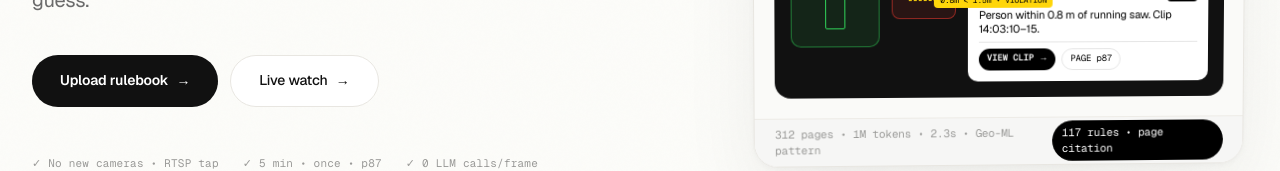
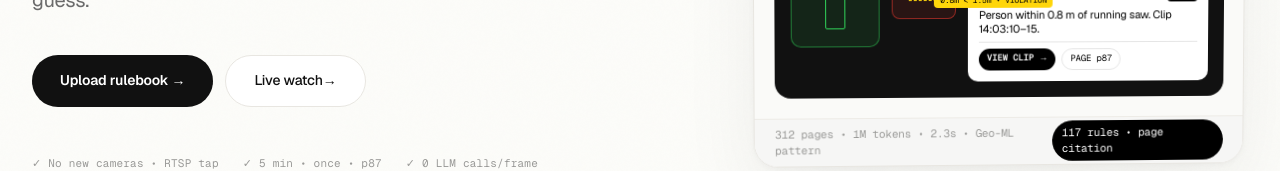
Before and after one commit to azdemir/citesight, a Next.js app: page / in a window 1280 px wide. Shown: the part 489-660 px from the top of the page. Built offline with nearby package versions, Linux system fonts and the light colour scheme.

Commit message:
Simplify arrows to classic — remove group-hover translate/rotate animations, keep simple →, Apple minimal cinematic 1:1 pixel perfect

```diff
--- a/app/page.tsx
+++ b/app/page.tsx
@@ -81,12 +81,12 @@ export default function Page() {
             </p>
             <div className="mt-[40px] flex gap-[12px]">
               <a href="/upload" className="group relative h-[52px] px-[28px] bg-[#111] text-white rounded-full text-[14px] font-[600] flex items-center justify-center overflow-hidden transition-all duration-500 hover:scale-[1.02] active:scale-[0.98]">
-                <span className="relative z-10 flex items-center gap-2">Upload rulebook <span className="group-hover:translate-x-1 transition-transform duration-300">→</span></span>
+                <span className="relative z-10 flex items-center gap-2">Upload rulebook →</span>
                 <span className="absolute inset-0 bg-[#FFD60A] translate-y-full group-hover:translate-y-0 transition-transform duration-500 ease-[cubic-bezier(0.16,1,0.3,1)]" />
                 <span className="absolute inset-0 opacity-0 group-hover:opacity-100 transition-opacity duration-500 bg-[radial-gradient(circle_at_50%_0%,rgba(255,214,10,0.3),transparent_60%)]" />
               </a>
               <a href="/watch" className="group h-[52px] px-[28px] rounded-full border border-[#E8E6E1] bg-white text-[14px] font-[500] flex items-center justify-center hover:border-[#111] hover:bg-[#111] hover:text-white transition-all duration-500 hover:scale-[1.02] active:scale-[0.98]">
-                <span>Live watch</span><span className="ml-2 group-hover:rotate-45 transition-transform duration-300">→</span>
+                <span>Live watch</span>→
               </a>
             </div>
             <div className="mt-[48px] flex gap-[24px] text-[11px] font-mono text-[#9A9A98] tracking-[0.02em]">
@@ -261,7 +261,7 @@ export default function Page() {
         <h2 className="text-[40px] md:text-[64px] leading-[0.85] tracking-[-0.05em] font-[750]">Upload any manual.<br /><span className="text-[#9A9A98]">Not just 300 pages.</span></h2>
         <p className="mt-[24px] mx-auto max-w-[520px] text-[16px] leading-[1.7] text-[#6B6B6B]">10 pages or 1000+ pages — lab chemical segregation, workshop machinery, kitchen HACCP, warehouse forklift, construction PPE. Spark 1M compiles to DSL with page citations p87 §4.2. Draw zones once, watch live with SAM geometry. Every alert cites a page + clip, not a guess.</p>
         <div className="mt-[40px] flex flex-wrap justify-center gap-[12px]">
-          <a href="/upload" className="group h-[52px] px-[28px] rounded-full bg-black text-white text-[14px] font-[600] flex items-center gap-2 hover:bg-[#222] transition-all duration-300 hover:scale-[1.02]"><span>Upload rulebook →</span><span className="group-hover:translate-x-1 transition-transform duration-300">↗</span></a>
+          <a href="/upload" className="group h-[52px] px-[28px] rounded-full bg-black text-white text-[14px] font-[600] flex items-center gap-2 hover:bg-[#222] transition-all duration-300 hover:scale-[1.02]"><span>Upload rulebook →</span></a>
           <a href="/zone" className="h-[52px] px-[28px] rounded-full bg-white border border-[#E8E6E1] text-[14px] font-[500] flex items-center hover:border-black transition-colors">Draw zones once → calibrate</a>
           <a href="/watch" className="h-[52px] px-[28px] rounded-full bg-[#FFD60A] text-black text-[14px] font-[600] flex items-center hover:bg-[#FFEB3B] transition-colors">Live watch with YOLO masks →</a>
         </div>
```
